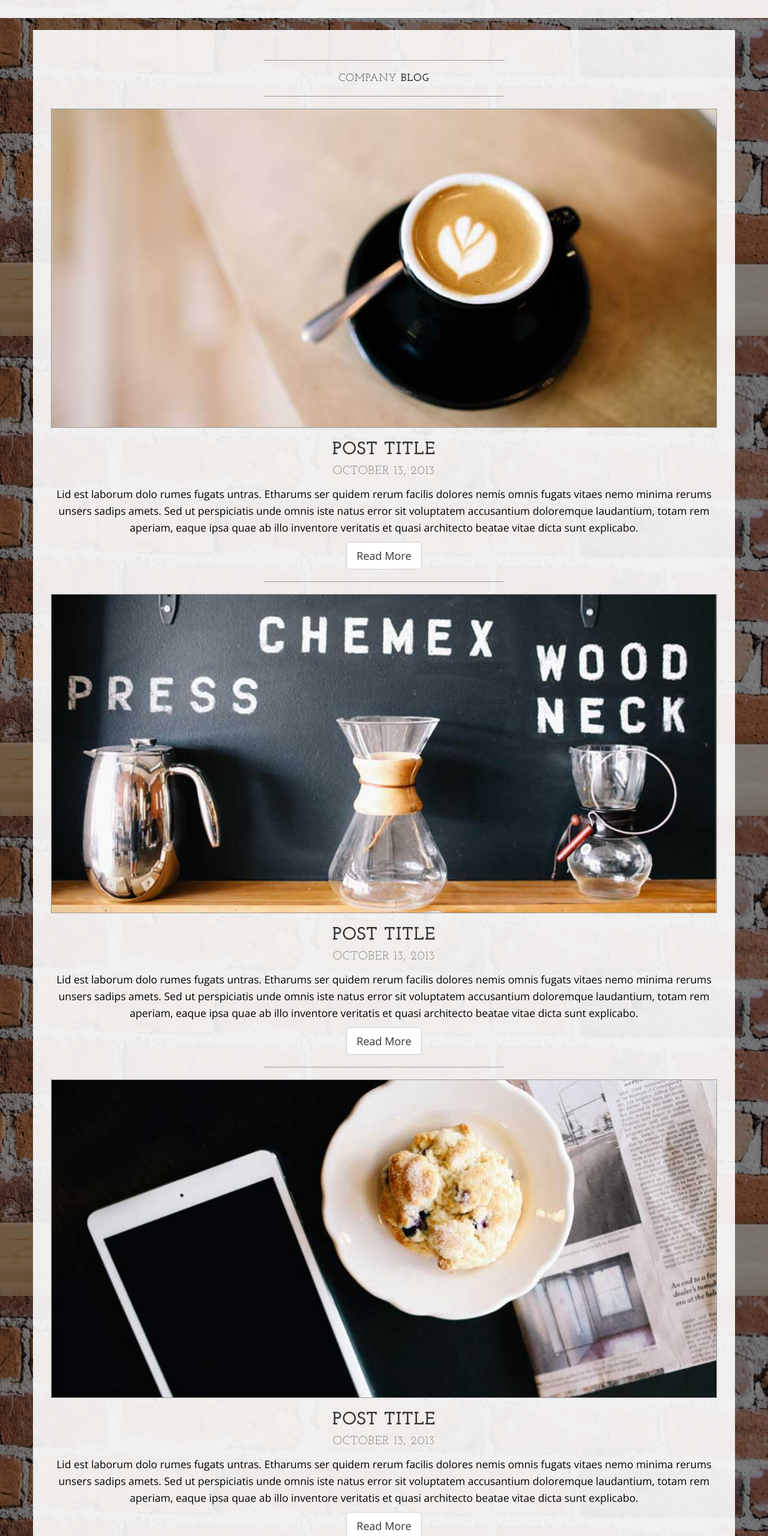
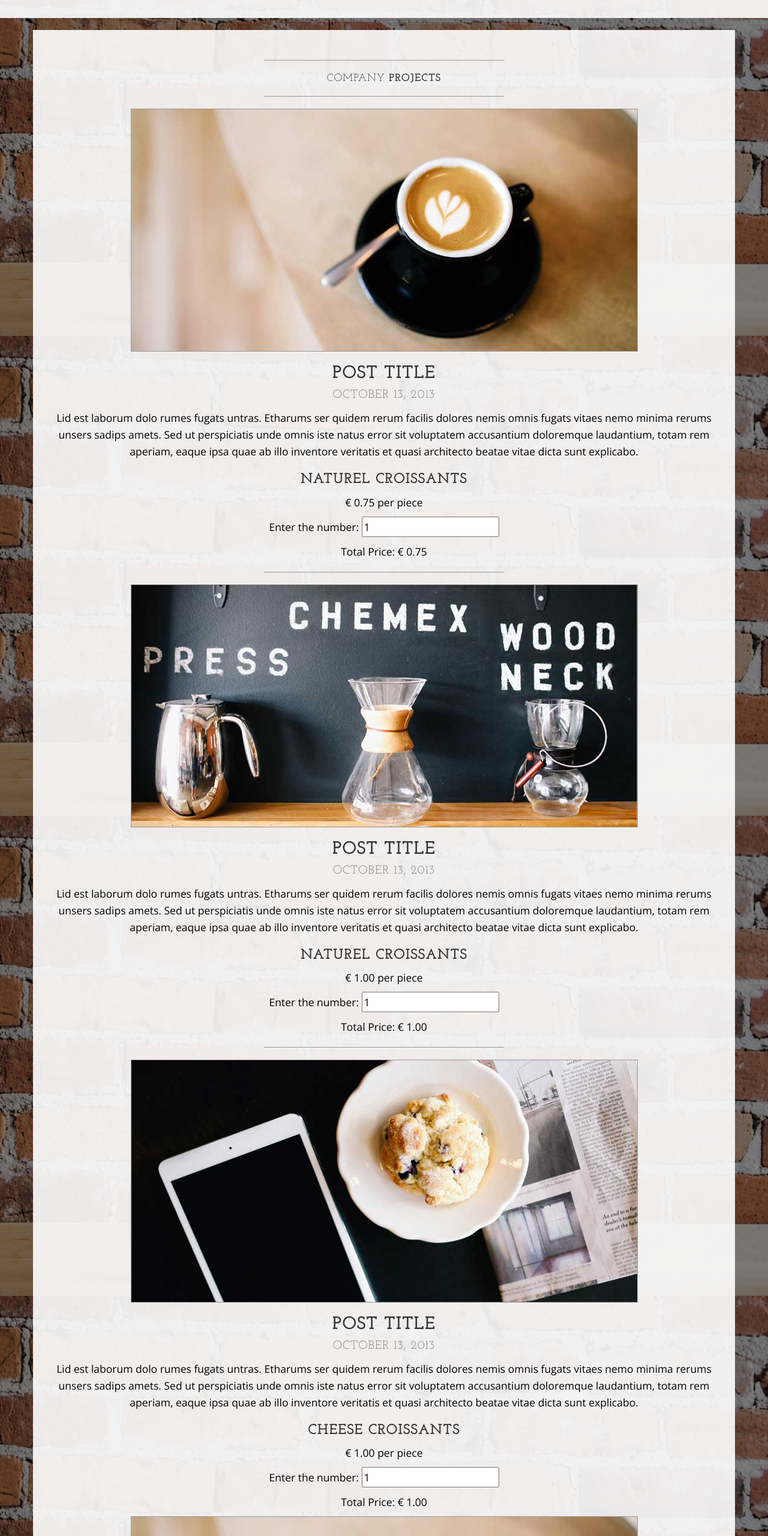
Before and after one commit to YoussefOuirini/CroissanterieBilderdijk, a plain HTML site: page blog.html in a window 1280 px wide. Shown: the part 240-2800 px from the top of the page at 60% size. Drawn offline with nearby package versions, Linux system fonts and the light colour scheme.

Commit message:
Changed blog

```diff
--- a/blog.html
+++ b/blog.html
@@ -59,7 +59,7 @@
                         <a href="about.html">About</a>
                     </li>
                     <li>
-                        <a href="blog.html">Projects</a>
+                        <a href="blog.html">Blog</a>
                     </li>
                     <li>
                         <a href="contact.html">Contact</a>
@@ -78,7 +78,7 @@
                 <div class="col-lg-12">
                     <hr>
                     <h2 class="intro-text text-center">Company
-                        <strong>blog</strong>
+                        <strong>Projects</strong>
                     </h2>
                     <hr>
                 </div>
@@ -89,7 +89,16 @@
                         <small>October 13, 2013</small>
                     </h2>
                     <p>Lid est laborum dolo rumes fugats untras. Etharums ser quidem rerum facilis dolores nemis omnis fugats vitaes nemo minima rerums unsers sadips amets. Sed ut perspiciatis unde omnis iste natus error sit voluptatem accusantium doloremque laudantium, totam rem aperiam, eaque ipsa quae ab illo inventore veritatis et quasi architecto beatae vitae dicta sunt explicabo.</p>
-                    <a href="#" class="btn btn-default btn-lg">Read More</a>
+
+                    <div class="someprice" data-price='0.75'>
+                        <h3>Naturel Croissants</h3>
+                        <p>€ 0.75 per piece</p>
+                        <p>
+                            Enter the number:
+                            <input type="number" class='quantity' value="1">
+                        </p>
+                    </div>
+                    <p>Total Price: € <span class="total">0.75</span></p>
                     <hr>
                 </div>
                 <div class="col-lg-12 text-center">
@@ -99,7 +108,16 @@
                         <small>October 13, 2013</small>
                     </h2>
                     <p>Lid est laborum dolo rumes fugats untras. Etharums ser quidem rerum facilis dolores nemis omnis fugats vitaes nemo minima rerums unsers sadips amets. Sed ut perspiciatis unde omnis iste natus error sit voluptatem accusantium doloremque laudantium, totam rem aperiam, eaque ipsa quae ab illo inventore veritatis et quasi architecto beatae vitae dicta sunt explicabo.</p>
-                    <a href="#" class="btn btn-default btn-lg">Read More</a>
+
+                    <div class="someprice" data-price='1.00'>
+                        <h3> Naturel Croissants</h3>
+                        <p>€ 1.00 per piece</p>
+                        <p>
+                            Enter the number:
+                            <input type="number" class='quantity' value="1">
+                        </p>
+                    </div>
+                    <p>Total Price: € <span class="total">1.00</span></p>
                     <hr>
                 </div>
                 <div class="col-lg-12 text-center">
@@ -109,8 +127,45 @@
                         <small>October 13, 2013</small>
                     </h2>
                     <p>Lid est laborum dolo rumes fugats untras. Etharums ser quidem rerum facilis dolores nemis omnis fugats vitaes nemo minima rerums unsers sadips amets. Sed ut perspiciatis unde omnis iste natus error sit voluptatem accusantium doloremque laudantium, totam rem aperiam, eaque ipsa quae ab illo inventore veritatis et quasi architecto beatae vitae dicta sunt explicabo.</p>
-                    <a href="#" class="btn btn-default btn-lg">Read More</a>
+                    <div class="someprice" data-price='1.00'>
+                        <h3> Cheese Croissants</h3>
+                        <p>€ 1.00 per piece</p>
+                        <p>
+                            Enter the number:
+                            <input type="number" class='quantity' value="1">
+                        </p>
+                    </div>
+                    <p>Total Price: € <span class="total">1.00</span></p>
+
+                    <div class="col-lg-12 text-center">
+                    <img class="img-responsive img-border img-full" src="img/slide-1.jpg" alt="">
+                    <h2>Post Title
+                        <br>
+                        <small>October 13, 2013</small>
+                    </h2>
+                    <p>Lid est laborum dolo rumes fugats untras. Etharums ser quidem rerum facilis dolores nemis omnis fugats vitaes nemo minima rerums unsers sadips amets. Sed ut perspiciatis unde omnis iste natus error sit voluptatem accusantium doloremque laudantium, totam rem aperiam, eaque ipsa quae ab illo inventore veritatis et quasi architecto beatae vitae dicta sunt explicabo.</p>
+
+                    <div class="someprice" data-price='1.20'>
+                        <h3>Ham&Cheese Croissants</h3>
+                        <p>€ 1.20 per piece</p>
+                        <p>
+                            Enter the number:
+                            <input type="number" class='quantity' value="1">
+                        </p>
+                    </div>
+                    <p>Total Price: € <span class="total">0.75</span></p>
                     <hr>
+                </div>
+                    <!-- <div class="someprice" data-price='1.00'>
+                        <h3> Cheese Croissants</h3>
+                        <p>€ 1.00 per piece</p>
+                        <p>
+                            Enter the number:
+                            <input type="number" class='quantity' value="1">
+                        </p>
+                    </div>
+                    <p>Total Price: € <span id="total">1.00</span></p>
+                    <hr> -->
                 </div>
                 <div class="col-lg-12 text-center">
                     <ul class="pager">
@@ -141,6 +196,7 @@
 
     <!-- Bootstrap Core JavaScript -->
     <script src="js/bootstrap.min.js"></script>
+    <script src="js/getprice.js"></script>
 
 </body>
 
--- a/css/business-casual.css
+++ b/css/business-casual.css
@@ -54,7 +54,7 @@
 }
 
 .img-full {
-    min-width: 100%;
+    min-width: 70%;
 }
 
 .brand-before,
--- /dev/null
+++ b/js/getprice.js
@@ -0,0 +1,9 @@
+$(document).ready(function(){
+	$('.someprice').on('keyup', '.quantity', function(){
+
+		var price = +$(this).closest('.someprice').data('price');
+		var quantity = +$(this).val();
+		$('.total').text(price*quantity);
+
+	})
+})
```
